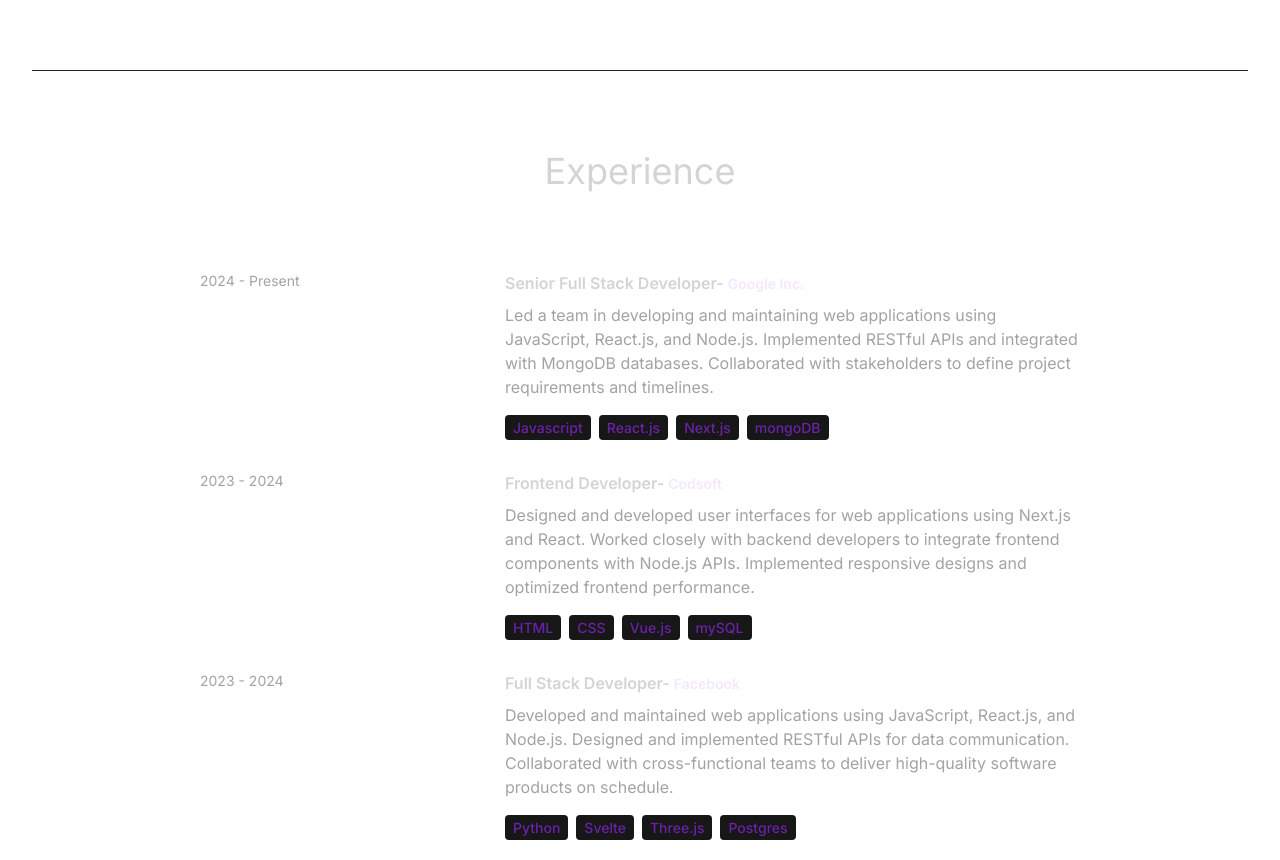
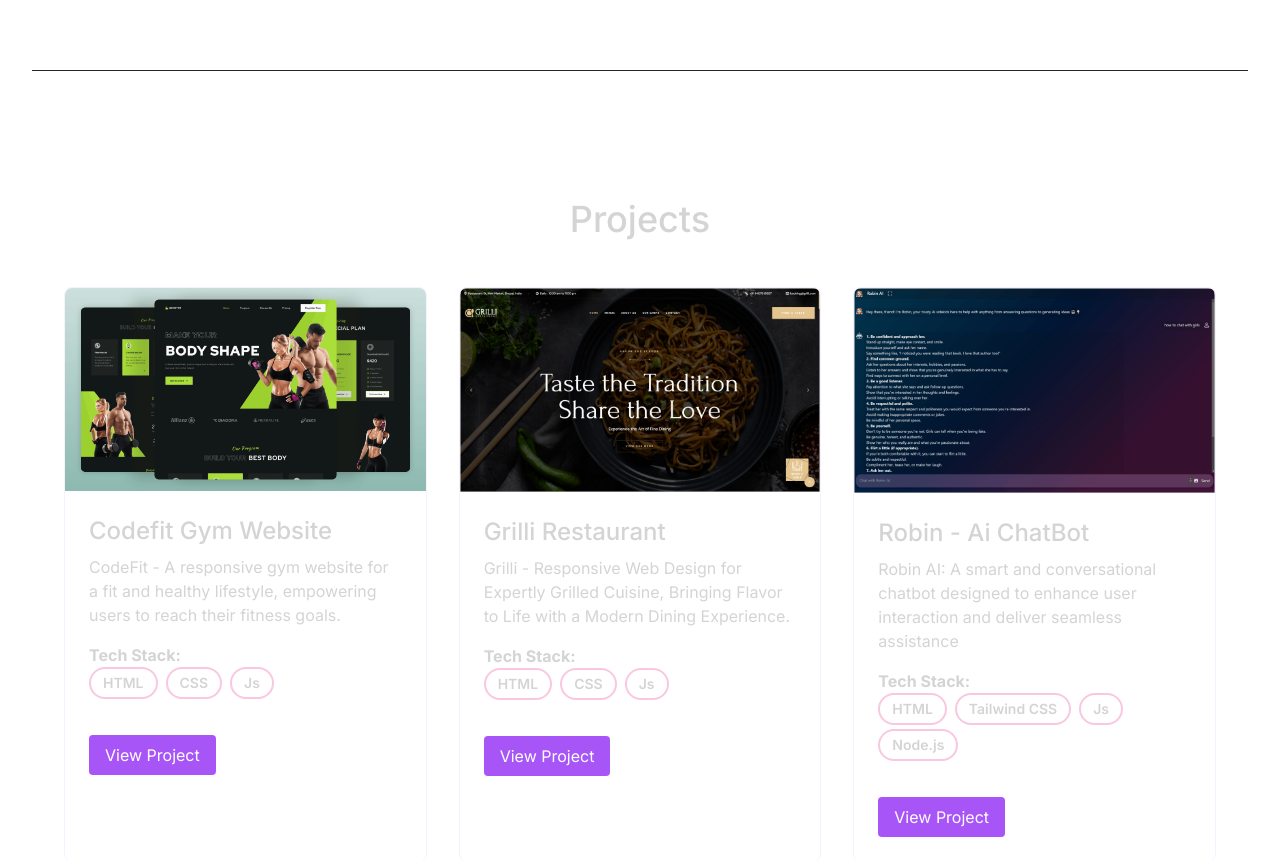
Before and after one commit to prateekraiger/React_Portfolio, a React (Vite) app: page / in a window 1280 px wide. Shown: the part 1800-2660 px from the top of the page. Built offline with nearby package versions, Linux system fonts and the light colour scheme.

Commit message:
added card animations

```diff
--- a/src/App.jsx
+++ b/src/App.jsx
@@ -67,12 +67,12 @@ const App = () => {
               <Skills />
             </section>
 
+            <section id="projects">
+              <Projects />
+            </section>
+
             <section id="experience">
               <Experience />
-            </section>
-
-            <section id="projects">
-              <Projects />
             </section>
 
             <section id="contact">
--- a/src/components/Experience.jsx
+++ b/src/components/Experience.jsx
@@ -19,7 +19,7 @@ const Experience = () => {
               <motion.div
                 whileInView={{ opacity: 1, x: 0 }}
                 initial={{ opacity: 0, x: -100 }}
-                transition={{ duration: 1 }}
+                transition={{ duration: 0.5 }}
                 className="w-full lg:w-1/4"
               >
                 <p className="mb-2 text-sm text-neutral-400">
@@ -27,13 +27,13 @@ const Experience = () => {
                 </p>
               </motion.div>
               <motion.div
-                whileInView={{ opacity: 1, x: 1 }}
+                whileInView={{ opacity: 1, x: 0 }}
                 initial={{ opacity: 0, x: 100 }}
-                transition={{duration:1}}
+                transition={{ duration: 0.5 }}
                 className="w-full max-w-xl lg:w-3/4"
               >
                 <h6 className="mb-2 font-semibold">
-                  {experience.role}-{" "}
+                  {experience.role} -{" "}
                   <span className="text-sm text-purple-100">
                     {experience.company}
                   </span>
@@ -41,14 +41,18 @@ const Experience = () => {
                 <p className="mb-4 text-neutral-400 ">
                   {experience.description}
                 </p>
-                {experience.technologies.map((tech, index) => (
-                  <span
-                    key={index}
-                    className="mr-2 mt-4 rounded bg-neutral-900 px-2 py-1 text-sm font-medium text-purple-800"
-                  >
-                    {tech}
-                  </span>
-                ))}
+                <div className="flex flex-wrap">
+                  {experience.technologies.map((tech, techIndex) => (
+                    <motion.span
+                      key={techIndex}
+                      className="mr-2 mt-4 rounded bg-neutral-900 px-2 py-1 text-sm font-medium text-purple-800"
+                      whileHover={{ scale: 1.1 }} // Added hover effect for tech tags
+                      transition={{ duration: 0.2 }}
+                    >
+                      {tech}
+                    </motion.span>
+                  ))}
+                </div>
               </motion.div>
             </div>
           );
--- a/src/components/Navbar.jsx
+++ b/src/components/Navbar.jsx
@@ -44,8 +44,8 @@ const Navbar = () => {
     { name: "Home", link: "#hero", icon: <FaHome /> },
     { name: "About", link: "#about", icon: <FaUser /> },
     { name: "Skills", link: "#skills", icon: <FaCode /> },
+    { name: "Projects", link: "#projects", icon: <FaProjectDiagram /> },
     { name: "Experience", link: "#experience", icon: <FaBriefcase /> },
-    { name: "Projects", link: "#projects", icon: <FaProjectDiagram /> },
     { name: "Contact", link: "#contact", icon: <FaEnvelope /> },
   ];
 
--- a/src/components/Projects.jsx
+++ b/src/components/Projects.jsx
@@ -1,45 +1,134 @@
+import { useRef } from "react";
+import { motion } from "framer-motion";
 import { PROJECTS } from "../constants";
 
 const Projects = () => {
+  const projectRef = useRef(null);
+
+  // Animation Variants
+  const containerVariants = {
+    hidden: { opacity: 0, y: 50 },
+    visible: {
+      opacity: 1,
+      y: 0,
+      transition: {
+        delayChildren: 0.3,
+        staggerChildren: 0.2,
+        ease: "easeInOut",
+      },
+    },
+  };
+
+  const cardVariants = {
+    hidden: { opacity: 0, y: 20 }, // Animate from below
+    visible: {
+      opacity: 1,
+      y: 0,
+      transition: { duration: 0.7, ease: "easeOut" },
+    },
+  };
+
+  const headingVariants = {
+    hidden: { opacity: 0, y: -50 },
+    visible: {
+      opacity: 1,
+      y: 0,
+      transition: { duration: 0.8, ease: "easeInOut" },
+    },
+  };
+
+  const hoverVariants = {
+    hover: {
+      scale: 1.05,
+      y: -10,
+      boxShadow: "0px 10px 20px rgba(0, 0, 0, 0.2)",
+      transition: { duration: 0.3, ease: "easeInOut" },
+    },
+  };
+
   return (
-    <div className="border-b border-neutral-900 pb-4">
-      <h2 className="my-20 text-center text-4xl">Projects</h2>
-      <div>
-        {PROJECTS.map((project, index) => (
-          <div key={index} className="mb-8 flex flex-wrap lg:justify-center">
-            <div className="w-full lg:w-1/4">
-              <img
-                src={project.image}
-                width={150}
-                height={150}
-                alt={project.title}
-                className="mb-6 rounded"
-              />
-            </div>
-            <div className="w-full lg:w-3/4 flex flex-col justify-center">
-              <h2 className="mb-2 font-semibold">{project.title}</h2>
-              <p className="mb-4 text-neutral-400">{project.description}</p>
-              <a
-                href={project.link}
-                className="text-blue-500 hover:underline mb-4"
+    <motion.div
+      className="pt-16"
+      id="project"
+      ref={projectRef}
+      initial="hidden"
+      whileInView="visible"
+      viewport={{ once: true, amount: 0.2 }}
+      variants={containerVariants}
+    >
+      <div className="px-4">
+        <motion.h2
+          className="mb-8 text-center text-3xl font-medium lg:text-4xl"
+          variants={headingVariants} // Heading animation
+          whileInView="visible"
+          initial="hidden"
+        >
+          Projects
+        </motion.h2>
+        <div className="flex flex-wrap justify-center">
+          {PROJECTS.map((project, index) => (
+            <motion.div
+              key={index}
+              className="flex w-full flex-col p-4 md:w-1/2 lg:w-1/3"
+              variants={cardVariants}
+              whileInView="visible"
+              initial="hidden"
+            >
+              <motion.div
+                className="flex flex-grow flex-col overflow-hidden rounded-lg border border-purple-300/20"
+                variants={hoverVariants}
               >
-                View Project
-              </a>
-              <div className="flex flex-wrap">
-                {project.technologies.map((tech, index) => (
-                  <span
-                    key={index}
-                    className="mb-2 mr-2 rounded bg-neutral-900 px-2 py-1 text-sm font-medium text-purple-800"
+                <a
+                  href={project.link}
+                  target="_blank"
+                  rel="noopener noreferrer"
+                >
+                  <motion.img
+                    src={project.image}
+                    alt={project.title}
+                    className="h-50 w-full object-cover"
+                    whileHover={{ scale: 1.1 }}
+                    transition={{ duration: 0.3, ease: "easeInOut" }}
+                  />
+                </a>
+                <div className="p-6">
+                  <h3 className="mb-2 text-lg font-medium lg:text-2xl">
+                    {project.title}
+                  </h3>
+                  <p className="mb-4">{project.description}</p>
+                  <div className="mb-4">
+                    <strong>Tech Stack:</strong>
+                    <ul>
+                      {project.technologies.map((tech, techIndex) => (
+                        <li
+                          key={techIndex}
+                          className="mb-1 mr-2 inline-block rounded-full border-2 border-pink-500/30 px-3 py-1 text-sm font-semibold"
+                        >
+                          {tech}
+                        </li>
+                      ))}
+                    </ul>
+                  </div>
+                  <motion.a
+                    href={project.link}
+                    target="_blank"
+                    rel="noopener noreferrer"
+                    className="inline-block mt-4 px-4 py-2 bg-purple-500 text-white rounded hover:bg-purple-700"
+                    whileHover={{
+                      scale: 1.2,
+                      backgroundColor: "rgb(128, 90, 213)",
+                    }}
+                    transition={{ duration: 0.3, ease: "easeInOut" }}
                   >
-                    {tech}
-                  </span>
-                ))}
-              </div>
-            </div>
-          </div>
-        ))}
+                    View Project
+                  </motion.a>
+                </div>
+              </motion.div>
+            </motion.div>
+          ))}
+        </div>
       </div>
-    </div>
+    </motion.div>
   );
 };
 
--- a/src/constants/index.js
+++ b/src/constants/index.js
@@ -84,4 +84,12 @@ export const PROJECTS = [
     technologies: ["HTML", "CSS", "Js", "Vite"],
     link: "https://devfolio-2lv.pages.dev/",
   },
+  {
+    title: "Robin - Ai ChatBot",
+    image: project3,
+    description:
+      "Robin AI: A smart and conversational chatbot designed to enhance user interaction and deliver seamless assistance",
+    technologies: ["HTML", "Tailwind CSS", "Js", "Node.js"],
+    link: "https://robin-ai-nine.vercel.app/",
+  },
 ];
```
